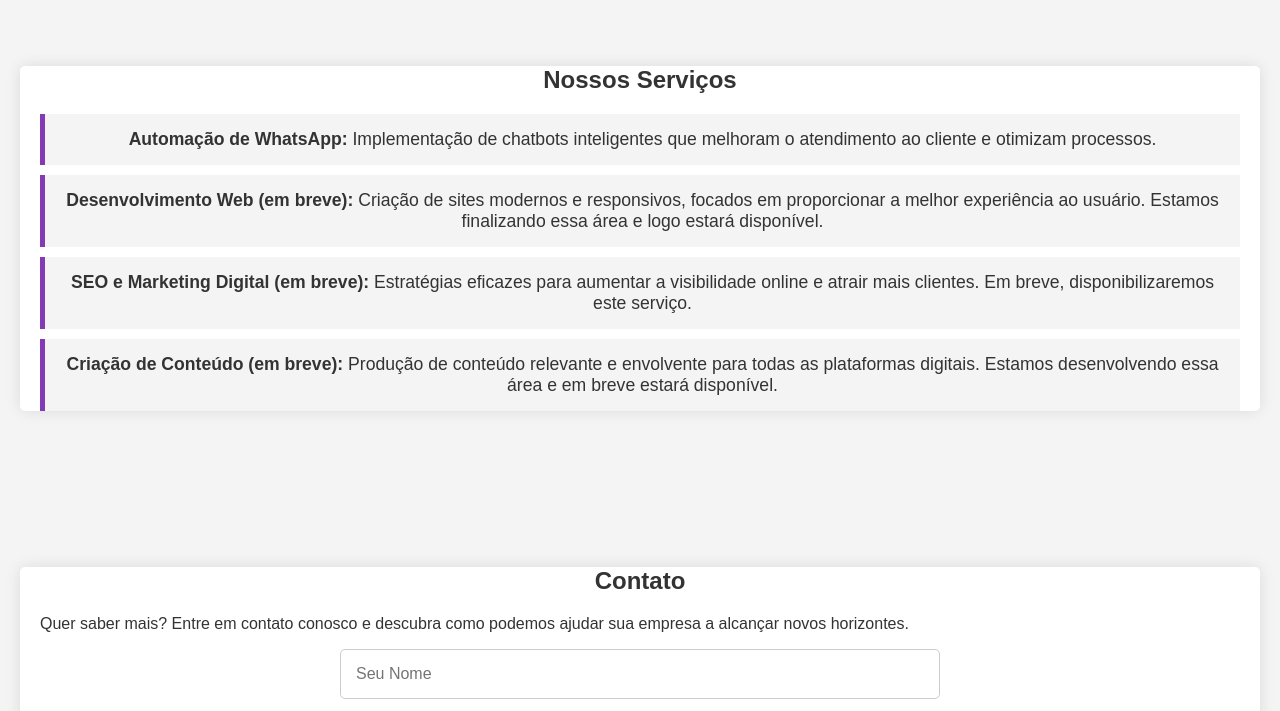
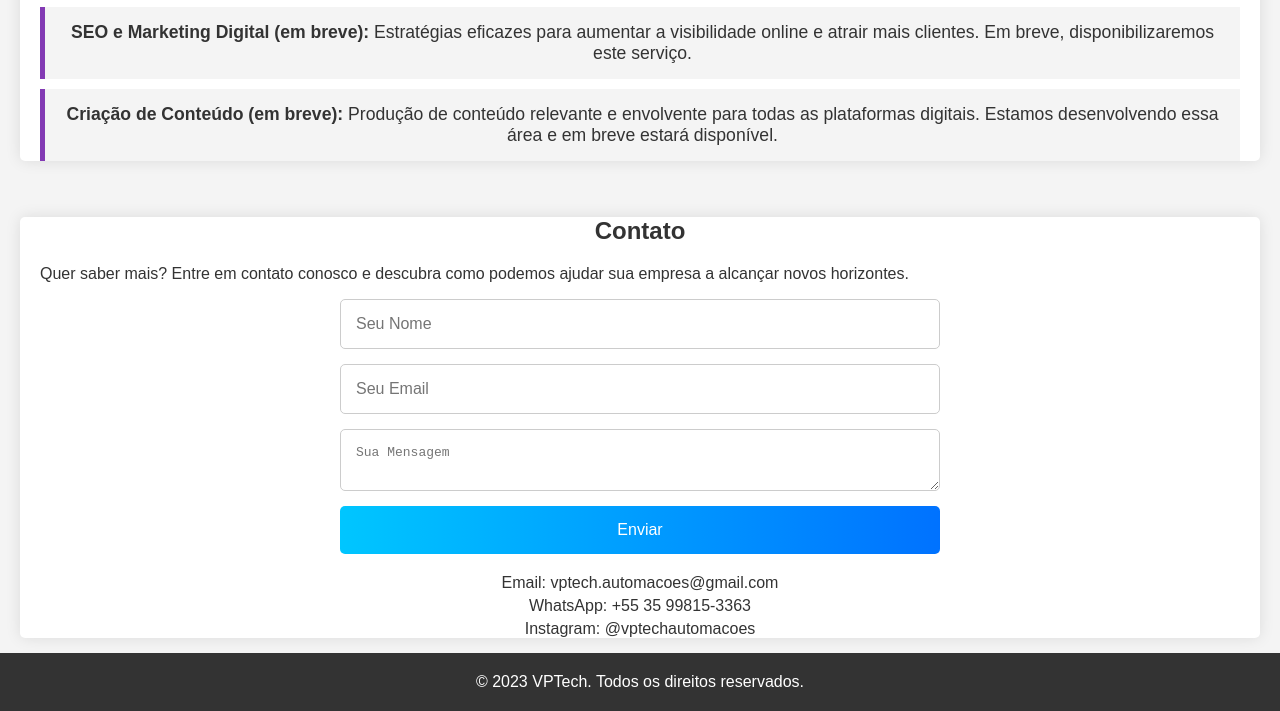
Before and after one commit to VPTechAutomacoes/VPTechAutomacoes, a plain HTML site: page index.html in a window 1280 px wide. Shown: the part 747-1458 px from the top of the page. Drawn offline with Linux system fonts and the light colour scheme.

Commit message:
Update styles.css

```diff
--- a/styles.css
+++ b/styles.css
@@ -48,7 +48,7 @@ header nav ul li a:hover {
 }
 
 section {
-    padding: 60px 0;
+    padding: 10px 0;
 }
 
 section .container {
```
